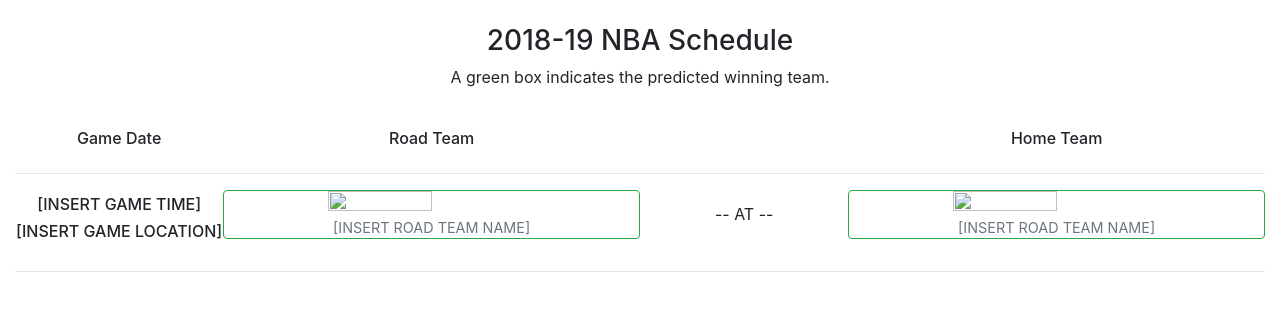
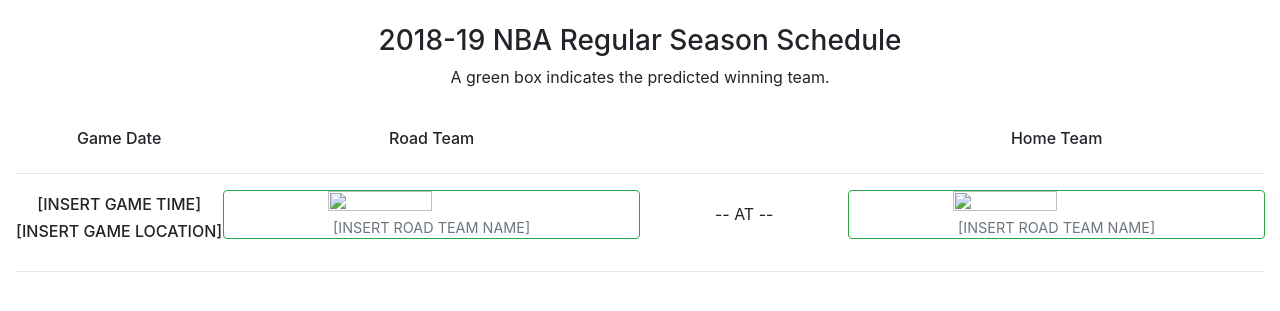
Before and after one commit to project3team5aus/NBA_predictions_official_deploy, a Flask app: template NBA_predictions/templates/year_predictions.html in a window 1280 px wide. Shown: the part 63-374 px from the top of the page. Run offline with Flask 2, Linux system fonts and the light colour scheme; the template is opened without the code that fills it, so the values that code supplies are empty; some libraries are stand-ins or nearby versions.

Commit message:
updated links and header language for full year

```diff
--- a/NBA_predictions/templates/index.html
+++ b/NBA_predictions/templates/index.html
@@ -31,7 +31,7 @@
                 <a class="nav-link" href="/">Today's Scheduled Games <span class="sr-only">(current)</span></a>
             </li>
             <li class="nav-item">
-                <a class="nav-link" href="/year_predictions">Full 2018-19 Season</a>
+                <a class="nav-link" href="/year_predictions">2019 Regular Season Games</a>
             </li>
             <li class="nav-item">
                 <a class="nav-link" href="/model_accuracy">Predictions Accuracy</a>
--- a/NBA_predictions/templates/model_accuracy.html
+++ b/NBA_predictions/templates/model_accuracy.html
@@ -27,7 +27,7 @@
                 <a class="nav-link" href="/">Today's Scheduled Games</a>
             </li>
             <li class="nav-item">
-                <a class="nav-link" href="/year_predictions">Full 2018-19 Season</a>
+                <a class="nav-link" href="/year_predictions">2019 Regular Season Games</a>
             </li>
             <li class="nav-item active">
                 <a class="nav-link" href="/model_accuracy">Predictions Accuracy <span class="sr-only">(current)</span></a>
--- a/NBA_predictions/templates/year_predictions.html
+++ b/NBA_predictions/templates/year_predictions.html
@@ -32,7 +32,7 @@
                 <a class="nav-link" href="/">Today's Scheduled Games</a>
             </li>
             <li class="nav-item active">
-                <a class="nav-link" href="/year_predictions">Full 2018-19 Season <span class="sr-only">(current)</span></a>
+                <a class="nav-link" href="/year_predictions">2019 Regular Season Games <span class="sr-only">(current)</span></a>
             </li>
             <li class="nav-item">
                 <a class="nav-link" href="/model_accuracy">Predictions Accuracy</a>
@@ -57,7 +57,7 @@
         <div class="row">
             <div class="col-sm">
                 <br>
-                <h3 class="text-center">2018-19 NBA Schedule</h3>
+                <h3 class="text-center">2018-19 NBA Regular Season Schedule</h3>
                 <p class="text-center">A green box indicates the predicted winning team.</p>
                 <br>
             </div>
```
